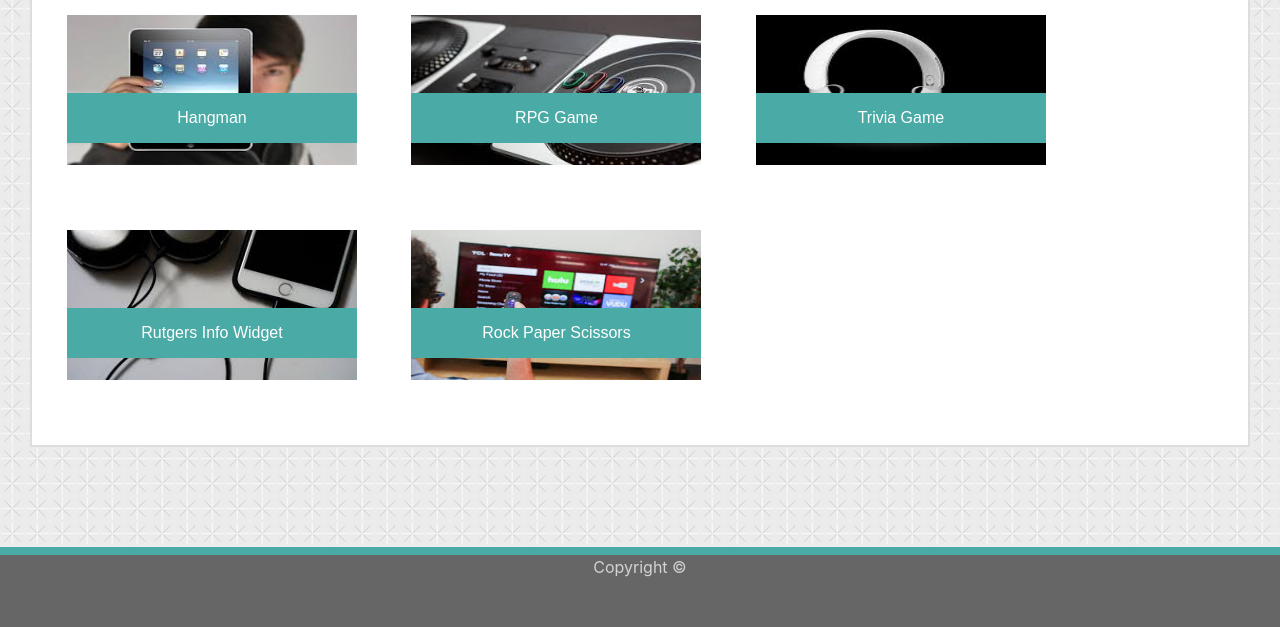
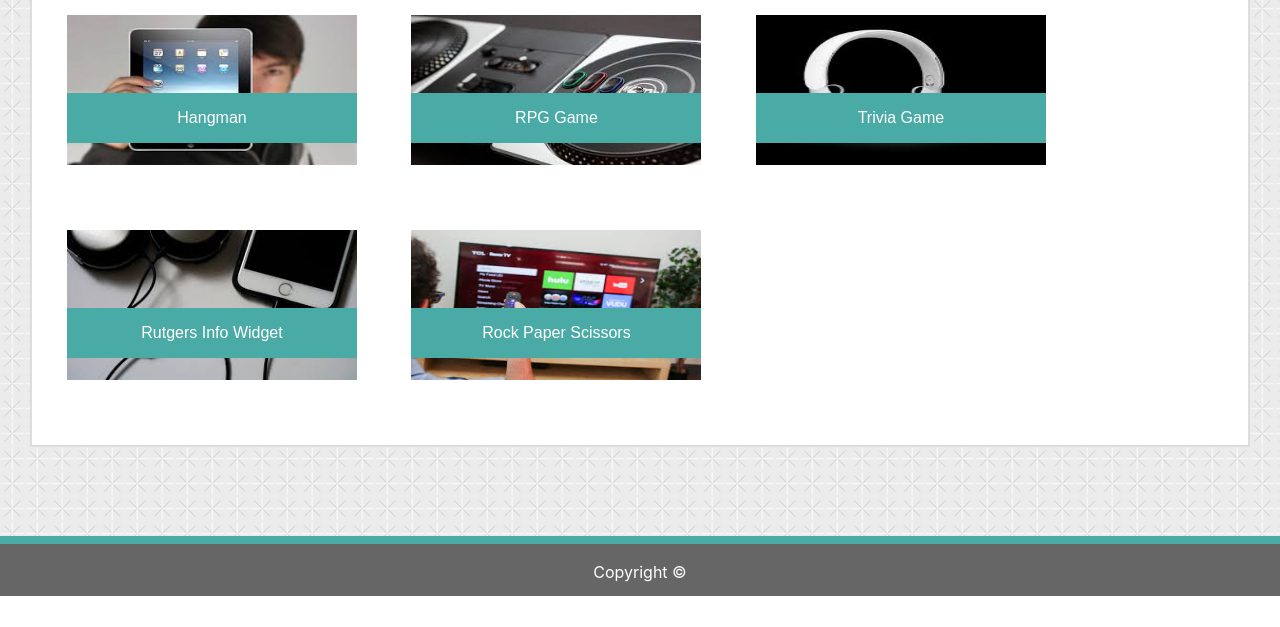
Before and after one commit to AlexPR704/recreate, a plain HTML site: page portfolio.html in a window 1280 px wide. Shown: the part 204-831 px from the top of the page. After the commit the page ends 800 px from the top, so only its background shows below. Drawn offline with nearby package versions, Linux system fonts and the light colour scheme.

Commit message:
Footer fixed

```diff
--- a/custom.css
+++ b/custom.css
@@ -40,14 +40,14 @@ img {
     padding-right: 10px;
   }
 
-  html, body {
+  /* html, body {
     height: 100%;
-  }
+  } */
 
-  body {
+  /* body {
     display: flex;
     flex-direction: column;
-  }
+  } */
 
   #bodytitle {
     color: #4aaaa5;
@@ -72,17 +72,25 @@ img {
     padding: 15px;
   }
 
-  footer {
-    left:0;
+  html {
+    position: relative;
+    min-height: 100%;
+   }
+   body {
+    /* Margin bottom by footer height */
+    margin-bottom: 60px;
+   }
+   .footer {
+    position: absolute;
     bottom: 0;
     width: 100%;
+    height: 60px;
+    background-color: #f5f5f5;
     border-top: 8px solid #4aaaa5;
     background-color: #666666;
     text-align: center;
     color: lightgray;
-    flex-shrink: 0;
-    height: 10%;
-  }
+   }
 
   .nav-link {
     color: #666666;
--- a/portfolio.html
+++ b/portfolio.html
@@ -15,8 +15,9 @@
 <body>
     <div class="box">
         <nav class="navbar navbar-expand-lg navbar-light bg-light">
-            <a class="navbar-brand" >Alexander Garcia</a>
-            <button class="navbar-toggler" type="button" data-toggle="collapse" data-target="#navbarNav" aria-controls="navbarNav" aria-expanded="false" aria-label="Toggle navigation">
+            <a class="navbar-brand">Alexander Garcia</a>
+            <button class="navbar-toggler" type="button" data-toggle="collapse" data-target="#navbarNav"
+                aria-controls="navbarNav" aria-expanded="false" aria-label="Toggle navigation">
                 <span class="navbar-toggler-icon"></span>
             </button>
             <div class="collapse navbar-collapse" id="navbarNav">
@@ -36,8 +37,8 @@
     </div>
     <div id="content">
         <h2 id="bodytitle">Portfolio</h2>
-        <div id="portframe">
-            <div id="wrap">
+        <div id="row">
+            <div id="col-lg-12">
                 <div class="imageholder">
                     <img src="images/hangman.jpeg" class="img-responsive" alt="hangman" width="300" height="150">
                     <p>Hangman</p>
@@ -51,17 +52,24 @@
                     <p>Trivia Game</p>
                 </div>
                 <div class="imageholder">
-                    <img src="images/Rutgers.jpeg" class="img-responsive" alt="Rutgers info widget" width="300" height="150">
+                    <img src="images/Rutgers.jpeg" class="img-responsive" alt="Rutgers info widget" width="300"
+                        height="150">
                     <p>Rutgers Info Widget</p>
                 </div>
                 <div class="imageholder">
-                    <img src="images/rock2.jpeg" class="img-responsive" alt="Rock paper scissors" width="300" height="150">
+                    <img src="images/rock2.jpeg" class="img-responsive" alt="Rock paper scissors" width="300"
+                        height="150">
                     <p>Rock Paper Scissors</p>
                 </div>
             </div>
         </div>
     </div>
 
+    <footer class="footer mt-auto py-3">
+        <div class="container">
+            <span class="text-white">Copyright ©</span>
+        </div>
+    </footer>
 
     <script src="https://code.jquery.com/jquery-3.3.1.slim.min.js"
         integrity="sha384-q8i/X+965DzO0rT7abK41JStQIAqVgRVzpbzo5smXKp4YfRvH+8abtTE1Pi6jizo"
@@ -72,9 +80,7 @@
     <script src="https://stackpath.bootstrapcdn.com/bootstrap/4.3.1/js/bootstrap.min.js"
         integrity="sha384-JjSmVgyd0p3pXB1rRibZUAYoIIy6OrQ6VrjIEaFf/nJGzIxFDsf4x0xIM+B07jRM"
         crossorigin="anonymous"></script>
-    <footer>
-        <p>Copyright ©</p>
-    </footer>
+
 
 </body>
 
```
Also changed, not shown: contact.html (+13 -5 lines), index.html (+8 -3 lines). Lines whose indentation alone changed are shown as unchanged.
